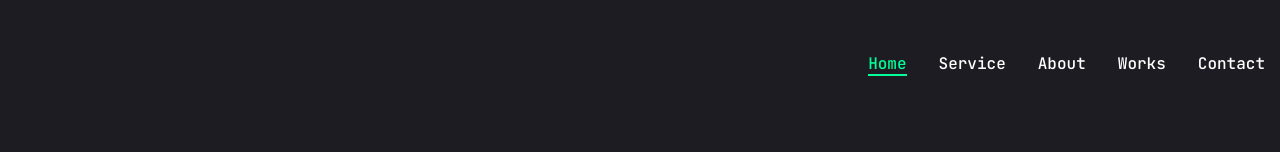
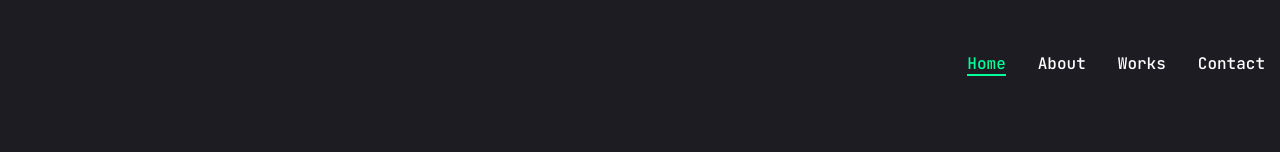
Before and after one commit to ATHIRADI/resume, a Next.js app: page / in a window 1280 px wide. Shown: the top 152 px of the page. Built offline with nearby package versions, Linux system fonts and the light colour scheme.

Commit message:
Update Nav.jsx

```diff
--- a/components/Nav.jsx
+++ b/components/Nav.jsx
@@ -8,10 +8,10 @@ const links = [
     name: "home",
     path: "/",
   },
-  {
-    name: "service",
-    path: "/service",
-  },
+  // {
+  //   name: "service",
+  //   path: "/service",
+  // },
   {
     name: "about",
     path: "/about",
```
